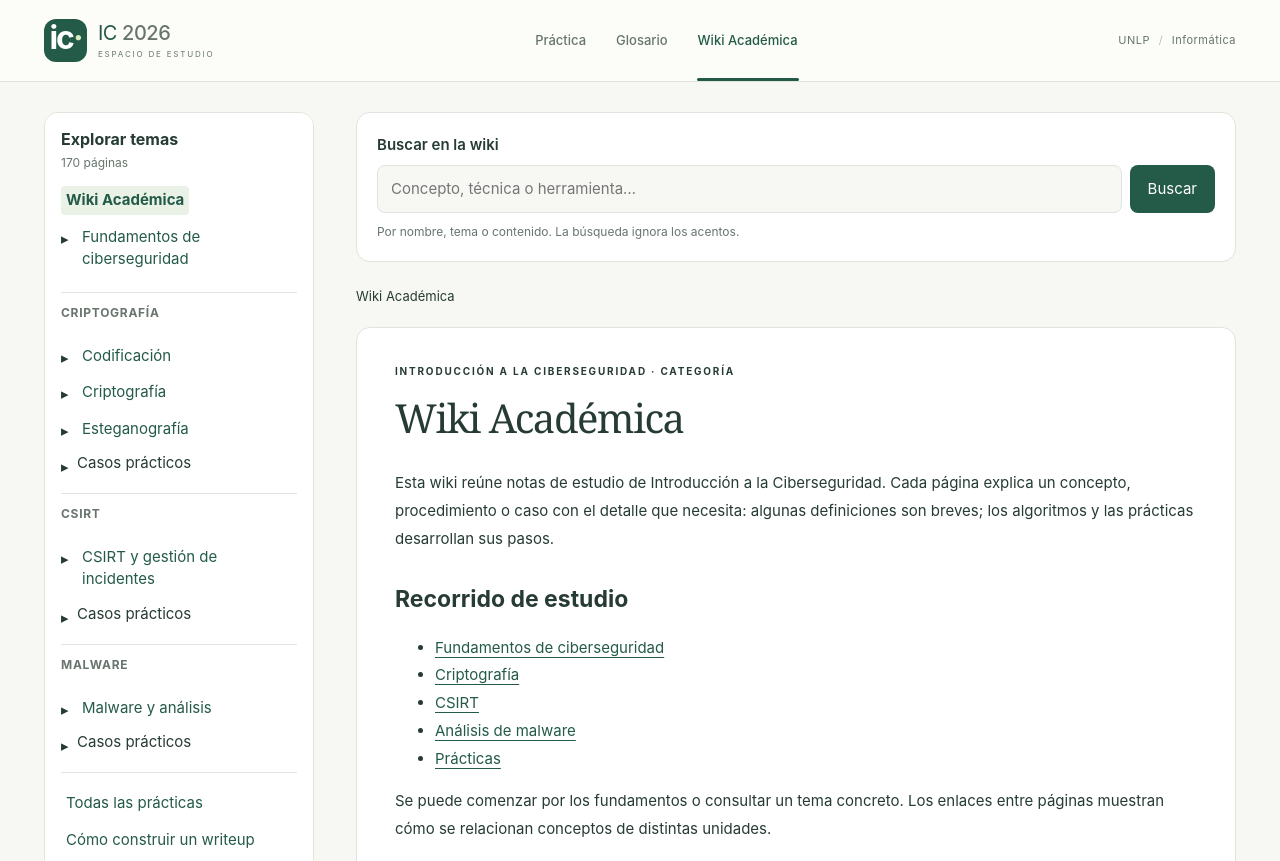
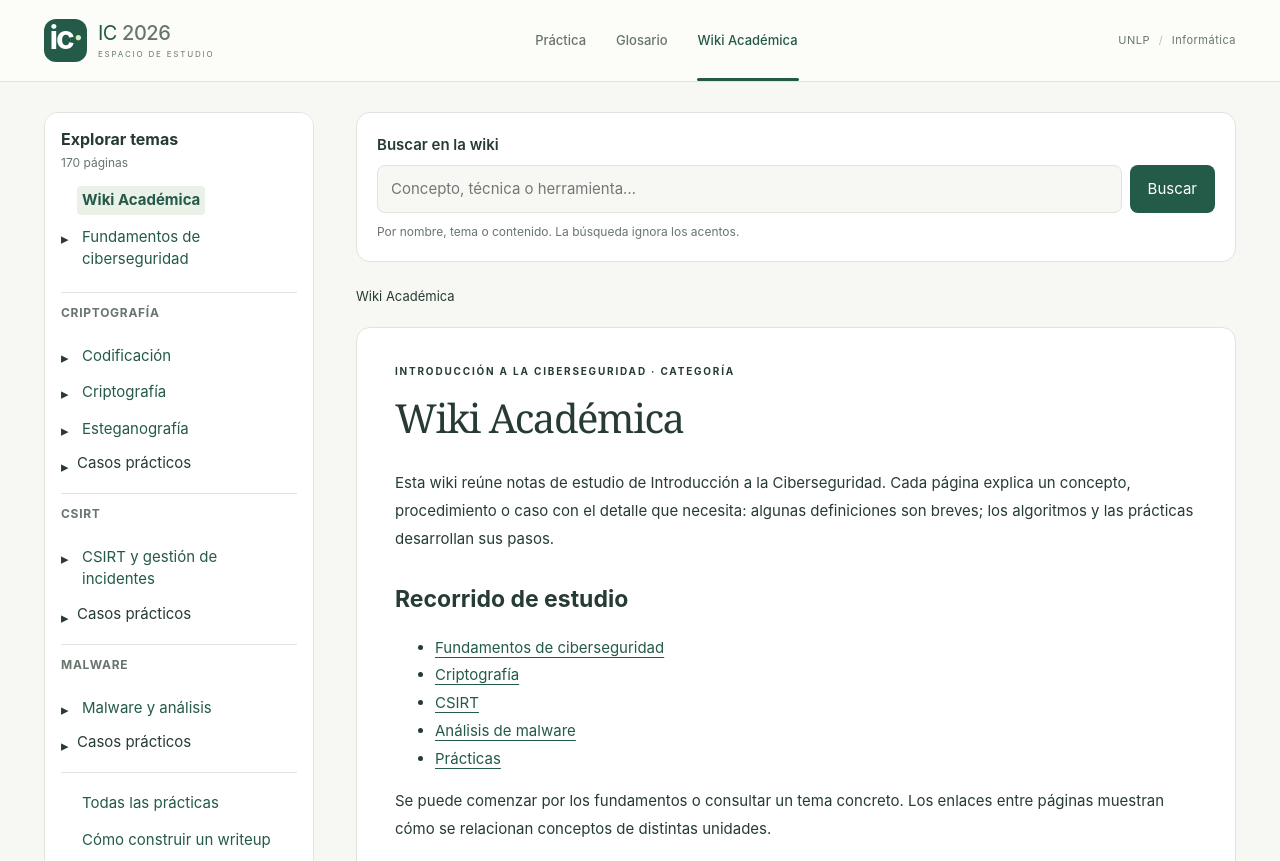
Before and after one commit to neftalito/repaso-ciber, a website: page wiki/index.html in a window 1280 px wide. Shown: the top 861 px of the page. Drawn offline with Linux system fonts and the light colour scheme.

Commit message:
fix(wiki): restaurar la alineación en el CSS publicado

```diff
--- a/wiki/assets/wiki.css
+++ b/wiki/assets/wiki.css
@@ -13,6 +13,7 @@
 .wiki-page .wiki-menu-group + .wiki-menu-utilities { margin-top:14px; padding-top:12px; border-top:1px solid var(--line); }
 .wiki-page .wiki-menu li { padding:4px 0; }
 .wiki-page .wiki-menu a { display:inline-block; padding:3px 5px; text-decoration:none; overflow-wrap:anywhere; line-height:1.5; }
+.wiki-page .wiki-menu li > a { margin-left:16px; }
 .wiki-page .wiki-menu a:hover { background:var(--green-soft); border-radius:4px; }
 .wiki-page .wiki-menu a[aria-current] { background:var(--green-soft); font-weight:650; border-radius:4px; }
 .wiki-page .wiki-menu summary { cursor:pointer; }
```
